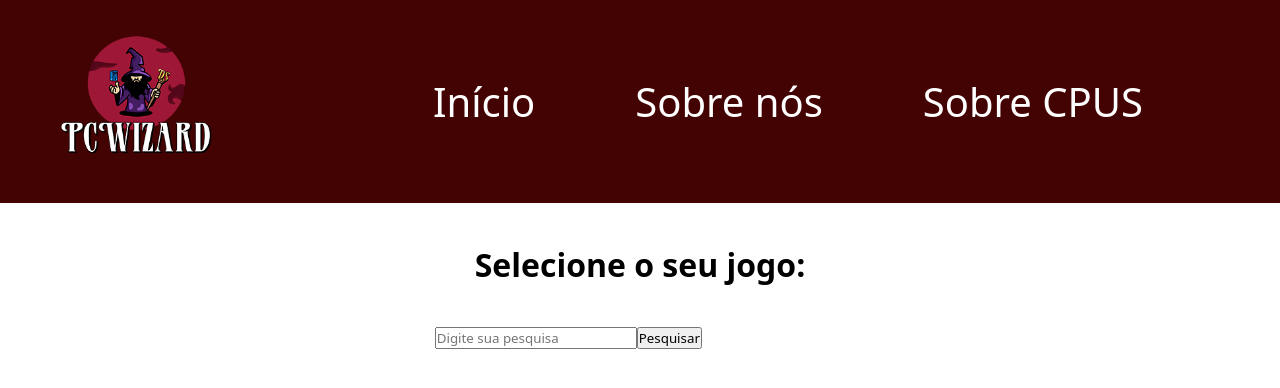
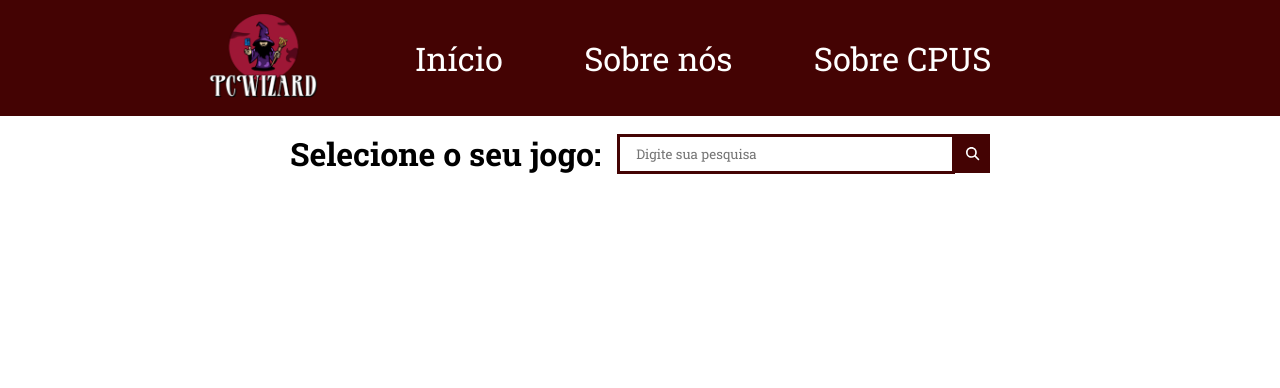
Before and after one commit to Diogo-Barboza/Verde-Pantano, a React (Create React App) app: page /start in a window 1280 px wide. Shown: the top 388 px of the page. Built offline with nearby package versions, Linux system fonts and the light colour scheme.

Commit message:
Alterações no front

```diff
--- a/package.json
+++ b/package.json
@@ -3,6 +3,10 @@
   "version": "0.1.0",
   "private": true,
   "dependencies": {
+    "@fortawesome/fontawesome-svg-core": "^6.4.0",
+    "@fortawesome/free-regular-svg-icons": "^6.4.0",
+    "@fortawesome/free-solid-svg-icons": "^6.4.0",
+    "@fortawesome/react-fontawesome": "^0.2.0",
     "@testing-library/jest-dom": "^5.16.5",
     "@testing-library/react": "^13.4.0",
     "@testing-library/user-event": "^13.5.0",
--- a/src/assets/components/navbar.module.css
+++ b/src/assets/components/navbar.module.css
@@ -3,6 +3,7 @@
     justify-content: space-evenly;
     background-color: rgb(68, 3, 3);
     width: auto;
+
 }
 
 .list {
@@ -10,6 +11,7 @@
     display: flex;
     list-style: none;
     align-items: center;
+    font-size: small;
 }
 
 .item{
@@ -29,5 +31,5 @@
 .logo {
     margin-left: 0px;
     margin-right: 6em;
-    width: 50%;
+    width: 7em;
 }
--- a/src/assets/pages/Start.js
+++ b/src/assets/pages/Start.js
@@ -1,9 +1,11 @@
-import React, { useState } from 'react';
-import styles from './Start.module.css';
-import LinkButton from '../components/LinkButtom';
-import firebase from 'firebase/compat/app';
-import 'firebase/compat/auth';
-import 'firebase/compat/database';
+import React, { useState } from "react";
+import styles from "./Start.module.css";
+import LinkButton from "../components/LinkButtom";
+import firebase from "firebase/compat/app";
+import "firebase/compat/auth";
+import "firebase/compat/database";
+import { FontAwesomeIcon } from "@fortawesome/react-fontawesome";
+import { faMagnifyingGlass } from "@fortawesome/free-solid-svg-icons";
 
 // Configurações do Firebase
 const firebaseConfig = {
@@ -14,14 +16,14 @@ const firebaseConfig = {
   storageBucket: "pcwizard-bdb56.appspot.com",
   messagingSenderId: "949949117362",
   appId: "1:949949117362:web:e36e994273e0207394eaab",
-    measurementId: "G-XBEHJ5MD4F"
+  measurementId: "G-XBEHJ5MD4F",
 };
 
 // Inicializa o app do Firebase
 firebase.initializeApp(firebaseConfig);
 
 function Start() {
-  const [searchTerm, setSearchTerm] = useState('');
+  const [searchTerm, setSearchTerm] = useState("");
   const [searchResults, setSearchResults] = useState([]);
 
   const handleInputChange = (event) => {
@@ -31,10 +33,10 @@ function Start() {
   const handleSearch = async () => {
     const database = firebase.database();
     const gamesRef = database.ref();
-    const query = gamesRef.orderByChild('name').equalTo(searchTerm);
+    const query = gamesRef.orderByChild("name").equalTo(searchTerm);
 
     try {
-      const snapshot = await query.once('value');
+      const snapshot = await query.once("value");
       const games = snapshot.val();
       const configurations = [];
 
@@ -55,10 +57,9 @@ function Start() {
           gpu_min: game.gpu_min,
           gpu_rec: game.gpu_rec,
           ram_min: game.ram_min,
-          ram_rec: game.ram_rec
+          ram_rec: game.ram_rec,
         };
         configurations.push(configuration);
-
       });
 
       setSearchResults(configurations);
@@ -69,27 +70,89 @@ function Start() {
 
   return (
     <div className={styles.container}>
-      <h1>Selecione o seu <span>jogo:</span></h1>
+      <div className={styles.fodase}>
+        <h1>
+          Selecione o seu <span>jogo:</span>
+        </h1>
+        <div className={styles.fodase2}>
           <input
+            className={styles.caixabusca}
             type="text"
             value={searchTerm}
             onChange={handleInputChange}
             placeholder="Digite sua pesquisa"
           />
-      <button onClick={handleSearch}>Pesquisar</button>
+          <button onClick={handleSearch} className={styles.boxpesquisa}>
+            {" "}
+            <FontAwesomeIcon icon={faMagnifyingGlass} />{" "}
+          </button>
+        </div>
+      </div>
 
       {/* Exibir os resultados */}
       {searchResults.map((configuration, index) => (
         <div key={index}>
+          <div className={styles.titulo}>
             <h2>{configuration.gameName}</h2>
-          <p>OS mínimo: {configuration.OS_min}</p>
-          <p>OS recomendado: {configuration.OS_rec}</p>
-          <p>CPU mínimo: {configuration.cpu_min}</p>
-          <p>CPU recomendada: {configuration.cpu_rec}</p>
-          <p>GPU mínima: {configuration.gpu_min}</p>
-          <p>GPU recomendada: {configuration.gpu_rec}</p>
-          <p>RAM mínima: {configuration.ram_min}</p>
-          <p>RAM recomendada: {configuration.ram_rec}</p>
+          </div>
+          <br></br>
+
+          <div>
+            <div className={styles.titulo}>
+              <h3>Requisitos mínimos</h3>
+            </div>
+            <br></br>
+
+            <div className={styles.bigContainer}>
+              <br></br>
+
+              <div className={styles.requisitos}>
+                <h4>OS mínimo: {configuration.OS_min}</h4>
+              </div>
+
+              <div className={styles.requisitos}>
+                <h4>CPU mínimo: {configuration.cpu_min}</h4>
+              </div>
+
+              <div className={styles.requisitos}>
+                <h4>GPU mínima: {configuration.gpu_min}</h4>
+              </div>
+
+              <div className={styles.requisitos}>
+                <h4>RAM mínima: {configuration.ram_min}</h4>
+              </div>
+              <br></br>
+            </div>
+            <br></br>
+
+            <div>
+              <div className={styles.titulo}>
+                <h3>Requisitos recomendados</h3>
+              </div>
+              <br></br>
+
+              <div className={styles.bigContainer}>
+                <br></br>
+                <div className={styles.requisitos}>
+                  <h4>OS recomendado: {configuration.OS_rec}</h4>
+                </div>
+
+                <div className={styles.requisitos}>
+                  <h4>CPU recomendada: {configuration.cpu_rec}</h4>
+                </div>
+
+                <div className={styles.requisitos}>
+                  <h4>GPU recomendada: {configuration.gpu_rec}</h4>
+                </div>
+
+                <div className={styles.requisitos}>
+                  <h4>RAM recomendada: {configuration.ram_rec}</h4>
+                </div>
+                <br></br>
+              </div>
+              <br></br>
+            </div>
+          </div>
         </div>
       ))}
     </div>
--- a/src/assets/pages/Start.module.css
+++ b/src/assets/pages/Start.module.css
@@ -1,6 +1,67 @@
+@import url('https://fonts.googleapis.com/css2?family=Roboto+Slab:wght@100;200;300;400;500;600;700;800;900&display=swap');
+
 .container {
-    width: 100%;
+  width: 100%;
 }
-.container h1{
-    padding: 40px;
+
+.caixabusca {
+  outline: none;
+  background: none;
+  border:
+  3px solid rgb(68, 3, 3);
+  padding: 0.5rem 1rem;
+  /* margin-top: 1rem;
+  margin-bottom: 2rem; */
+  width: 300px;
 }
+
+.boxpesquisa {
+  background: rgb(68, 3, 3);
+  border: 2px solid rgb(68, 3, 3);
+  color: #fff;
+  padding: 0.55rem;
+  cursor: pointer;
+}
+
+.bigContainer {
+  display: flex;
+  flex-direction: row;
+  justify-content: space-between;
+}
+
+.requisitos {
+  background-color: rgb(98, 30, 30);
+  color: #FFF;
+  padding: 1em;
+  border-radius: 0.3em;
+  width: 20%;
+  height: 30vh;
+  box-shadow: 5px 5px 10px gray;
+}
+
+.titulo{
+  margin-left: 2em;
+}
+
+.fodase {
+  justify-content: center;
+  align-items: center;
+  align-content: center;
+  display: flex;
+  margin: 1rem;
+}
+
+.fodase2{
+  margin-left: 1em;
+}
+
+@media screen and  (max-width: 784px) {
+  .fodase{
+    display: flex;
+    flex-direction: column;
+  }
+
+  .fodase2{
+    margin-top: 1em;
+  }
+}
--- a/src/index.css
+++ b/src/index.css
@@ -1,8 +1,11 @@
+@import url('https://fonts.googleapis.com/css2?family=Roboto+Slab:wght@100;200;300;400;500;600;700;800;900&display=swap');
+
 * {
     padding: 0px;
     margin: 0px;
     box-sizing: 0px;
-    font-family: system-ui, -apple-system, BlinkMacSystemFont, 'Segoe UI', Roboto, Oxygen, Ubuntu, Cantarell, 'Open Sans', 'Helvetica Neue', sans-serif;
+    /* font-family: system-ui, -apple-system, BlinkMacSystemFont, 'Segoe UI', Roboto, Oxygen, Ubuntu, Cantarell, 'Open Sans', 'Helvetica Neue', sans-serif; */
+    font-family: 'Roboto Slab', serif;
 }
 
 html, body, #root {
```
Also changed, not shown: src/assets/img/logo-site.png, 1 other file (tests, documents, lock files or other folders). Lines whose indentation alone changed are shown as unchanged.
